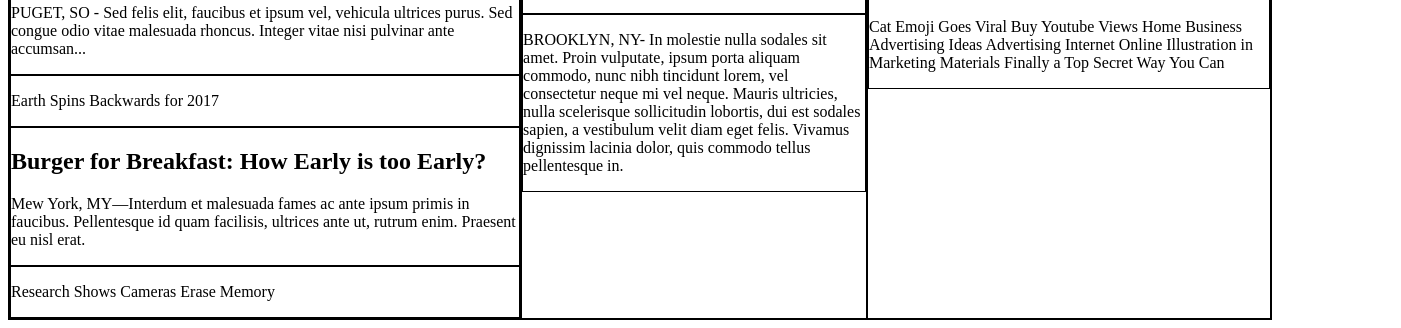
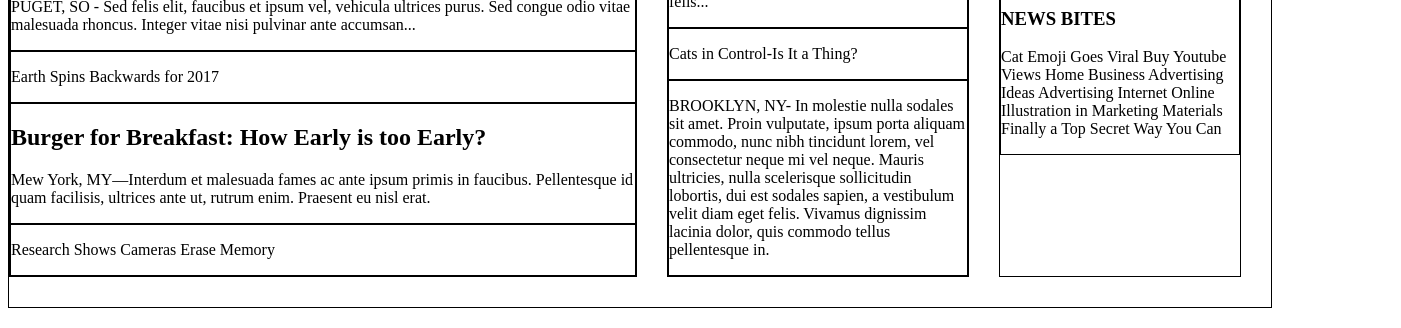
Before and after one commit to annasmirnovva/mytimes, a plain HTML site: page index.html in a window 1280 px wide. Shown: the part 682-1010 px from the top of the page, 1401 px wide, since content can reach past the window. Drawn offline with Linux system fonts and the light colour scheme.

Commit message:
column content

```diff
--- a/index.html
+++ b/index.html
@@ -23,7 +23,7 @@
     <!--Main content-->
     <div class="container">
       <!--First news column-->
-      <div class="column.large" >
+      <div class="column large" >
         <div class="underimage">
           <p>Mother of Three Buys Tuna Steak at Phish Concert. Leaves, "Feeling Funny."</p>
         </div>
@@ -46,7 +46,7 @@
         </div>
       </div>
       <!--Second news column-->
-      <div class="column.medium">
+      <div class="column medium">
         <div class="news">
           <h2>FBI Finds Action Star Guilty of False Advertising</h2>
           <p>WASHINGTON DC- Donec luctus sem augue, rutrum posuere orci aliquam sed. Nam vitae aliquam lectus. Sed tempor tortor est, nec sagittis eros tincidunt sed. Morbi venenatis condimentum sem, vitae sollicitudin turpis pulvinar eget. Morbi pellentesque consectetur mi id auctor. Phasellus tincidunt orci mauris, placerat pharetra urna fringilla vitae. Morbi eget rutrum urna. Cras condimentum augue ut ante sollicitudin interdum. Pellentesque cursus dolor at tincidunt cursus. Vestibulum blandit aliquam felis...</p>
@@ -59,7 +59,7 @@
         </div>
       </div>
       <!--Third news column-->
-      <div class="column.small">
+      <div class="column small">
         <div class="image">
           <img src="https://s3.amazonaws.com/codecademy-content/courses/freelance-1/unit-4/img-news-bite.png"/>
         </div>
--- a/style/style.css
+++ b/style/style.css
@@ -33,22 +33,35 @@ nav span {
 .container  {
   display: flex;
   border: 1px solid black;
+  justify-content: space-between;
 }
 .column.large {
   display: flex;
-  width: 630px;
-  border: 1px solid black;
+  max-width: 630px;
+  flex-direction: column;
+  margin: 30px 15px 30px 0px;
 }
 .column.medium {
   display: flex;
-  width: 300px;
-  border: 1px solid black;
+  max-width: 300px;
+  flex-direction: column;
+  margin: 30px 15px;
 }
 .column.small {
   display: flex;
-  width: 240px;
-  border: 1px solid black;
+  max-width: 240px;
+  flex-direction: column;
+  margin: 30px 30px 30px 15px;
 }
 div {
   border: 1px solid black;
 }
+.news{
+  display: block;
+}
+.underimage{
+  display:block;
+}
+.story{
+  display:block;
+}
```
